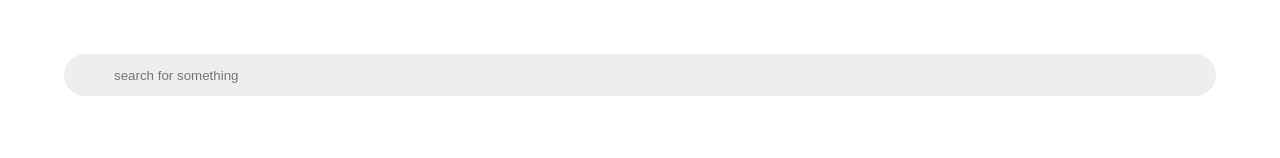
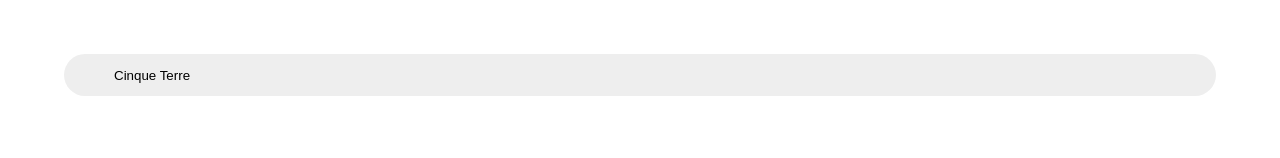
Before and after one commit to mark-cd-hudson/unclip, a React (Create React App) app: page / in a window 1280 px wide. Shown: the top 158 px of the page. Built offline with nearby package versions, Linux system fonts and the light colour scheme.

Commit message:
fill in search bar with cinque terre

```diff
--- a/src/App.js
+++ b/src/App.js
@@ -8,7 +8,7 @@ class App extends React.Component {
   constructor(props) {
     super(props);
     this.state = {
-      query: '',
+      query: 'Cinque Terre',
       images: [
         "https://images.unsplash.com/photo-1553781808-f27ef4fdd633?h=800",
         "https://images.unsplash.com/photo-1571084797756-44c01f79d666?h=800",
```
